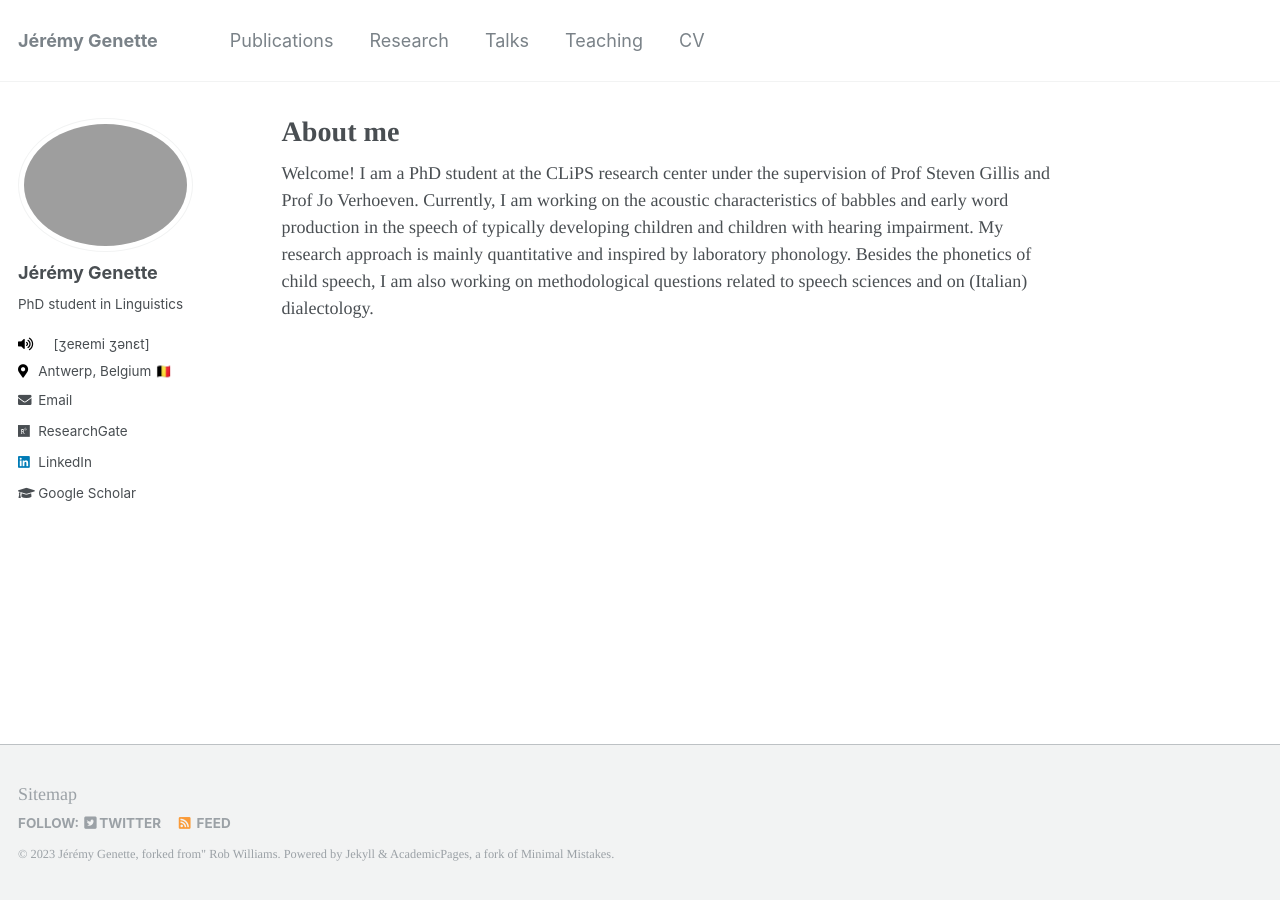
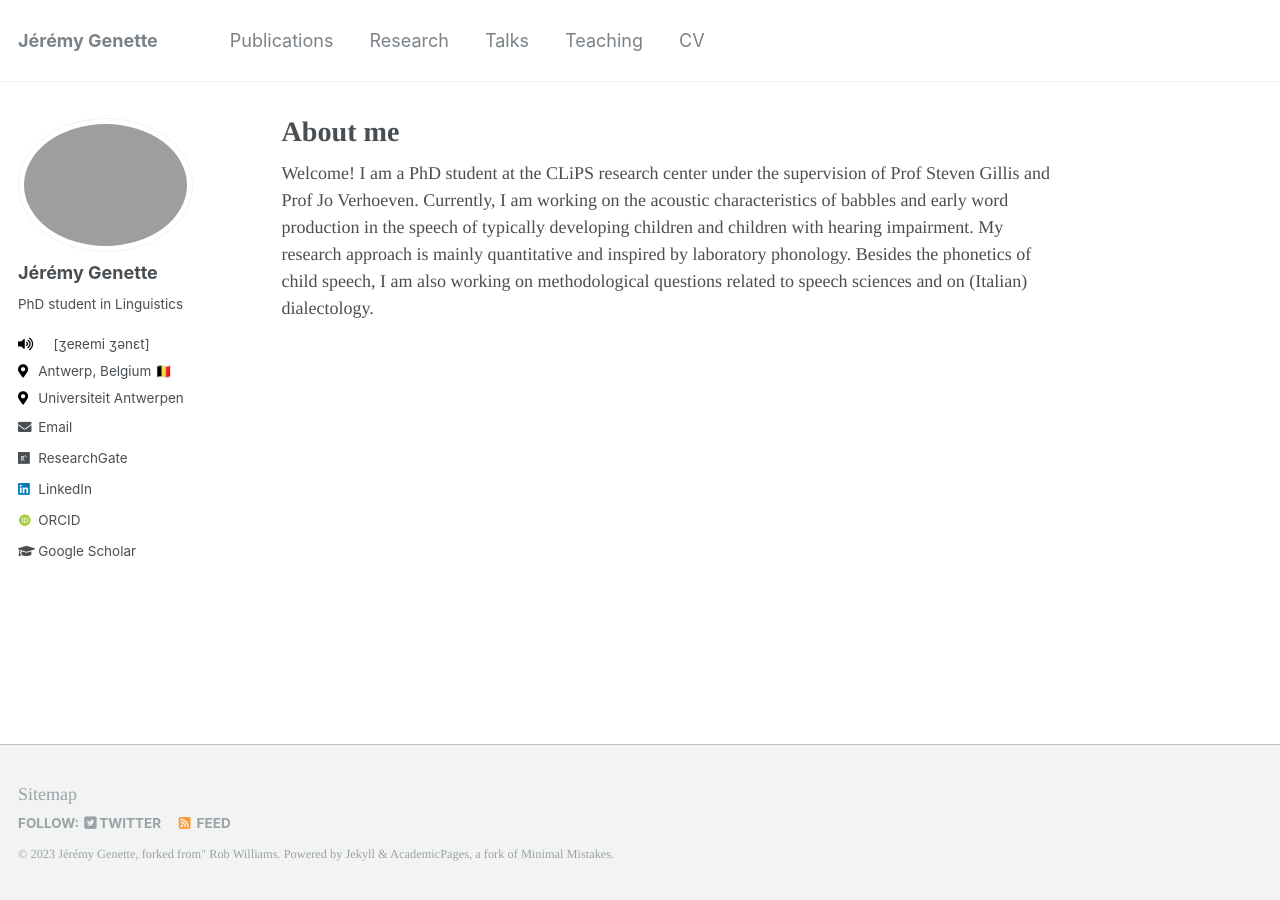
Before and after one commit to jgenette/jgenette.github.io, a Jekyll site: the page built from _pages/about.md, in a window 1280 px wide. Built offline with Jekyll 4.4.1, drawn with Linux system fonts in a browser that asks for light colours; some web fonts are replaced.

Commit message:
Update _config.yml

```diff
--- a/_config.yml
+++ b/_config.yml
@@ -87,9 +87,9 @@ author:
   bio              : "PhD student in Linguistics"
   pronunciation    : "[ʒeʀemi ʒənɛt]"
   location         : "Antwerp, Belgium 🇧🇪"
-  employer         :
+  employer         : "Universiteit Antwerpen"
   pubmed           :
-  orcid            :
+  orcid            : "0000-0002-1782-6656"
   googlescholar    : "https://scholar.google.com/citations?user=4PhgZFcAAAAJ&hl=en"
   email            : "jeremy.genette@uantwerpen.be"
   researchgate     : "https://www.researchgate.net/profile/Jeremy-Genette"
```
